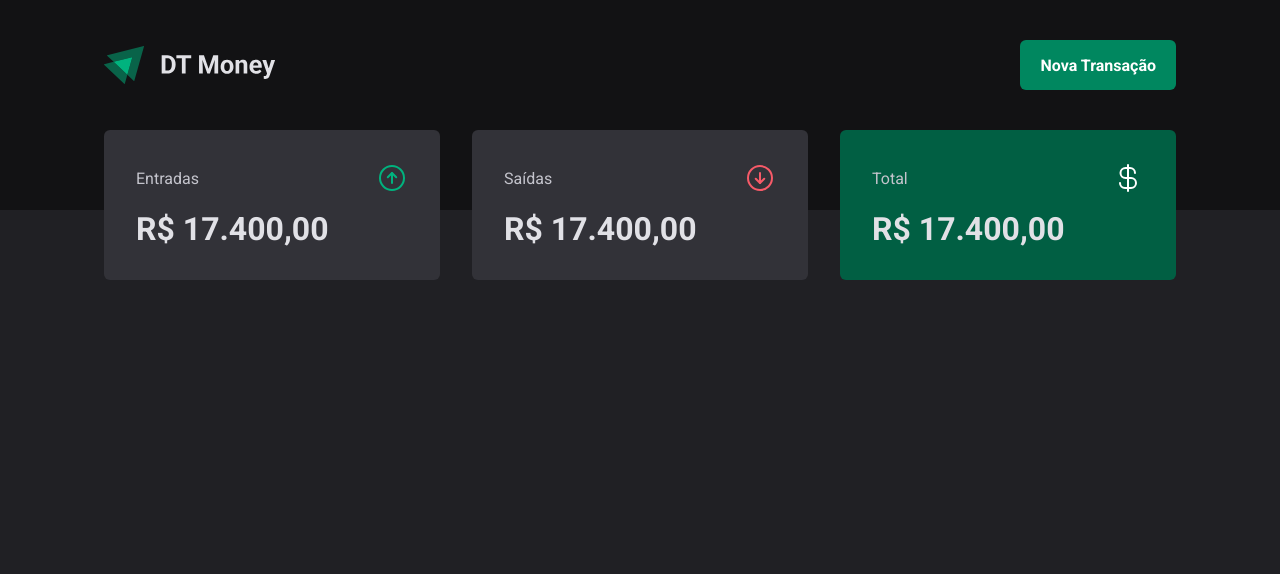
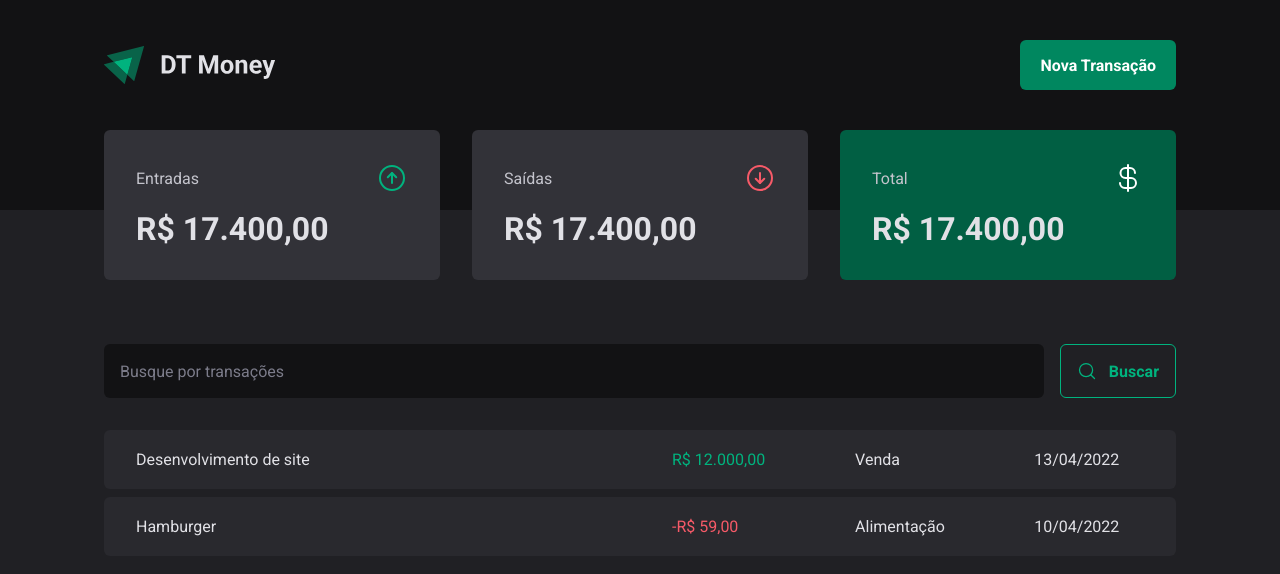
Before and after one commit to Lucas-B-C-Oliveira/DT-Money, a React (Vite) app: page / in a window 1280 px wide. Shown: the top 574 px of the page. Built offline with nearby package versions, Linux system fonts and the light colour scheme.

Commit message:
created Table transaction component, created SearchForm component, create a modal with acessibility using a radix-ui lib

```diff
--- a/package.json
+++ b/package.json
@@ -9,6 +9,7 @@
     "preview": "vite preview"
   },
   "dependencies": {
+    "@radix-ui/react-dialog": "^1.0.0",
     "phosphor-react": "^1.4.1",
     "react": "^18.2.0",
     "react-dom": "^18.2.0",
--- a/src/components/Header/index.tsx
+++ b/src/components/Header/index.tsx
@@ -1,13 +1,30 @@
 import { HeaderContainer, HeaderContent, NewTransactionButton } from "./styles";
 
 import logoImg from '../../assets/logo.svg'
+import * as Dialog from "@radix-ui/react-dialog";
 
 export function Header() {
   return (
     <HeaderContainer>
       <HeaderContent>
         <img src={logoImg} alt='' />
-        <NewTransactionButton>Nova Transação</NewTransactionButton>
+
+        <Dialog.Root>
+
+          <Dialog.Trigger asChild>
+            <NewTransactionButton>Nova Transação</NewTransactionButton>
+          </Dialog.Trigger>
+
+          <Dialog.Portal>
+            <Dialog.Overlay />
+            <Dialog.Content>
+              <Dialog.Title>Nova transação</Dialog.Title>
+              <Dialog.Close />
+            </Dialog.Content>
+          </Dialog.Portal>
+
+        </Dialog.Root>
+
       </HeaderContent>
     </HeaderContainer>
   )
--- /dev/null
+++ b/src/pages/Transactions/components/SearchForm/index.tsx
@@ -0,0 +1,15 @@
+import { MagnifyingGlass } from "phosphor-react";
+import { SearchFormContainer } from "./styled";
+
+export function SearchForm() {
+  return (
+    <SearchFormContainer>
+      <input type="text" placeholder="Busque por transações" />
+
+      <button type="submit">
+        <MagnifyingGlass size={20} />
+        Buscar
+      </button>
+    </SearchFormContainer>
+  )
+}
--- /dev/null
+++ b/src/pages/Transactions/components/SearchForm/styled.ts
@@ -0,0 +1,42 @@
+import styled from "styled-components";
+
+
+export const SearchFormContainer = styled.form`
+  display: flex;
+  gap: 1rem;
+
+  input {
+    flex: 1;
+    border-radius: 6px;
+    border: 0;
+    background: ${props => props.theme["gray-900"]};
+    color: ${props => props.theme["gray-300"]};
+    padding: 1rem;
+
+    &::placeholder {
+      color: ${props => props.theme["gray-500"]};
+    }
+  }
+
+  button {
+    display: flex;
+    align-items: center;
+    gap: 0.75rem;
+
+    border: 0;
+    padding: 1rem;
+    background: transparent;
+    border: 1px solid ${props => props.theme["green-300"]};
+    color: ${props => props.theme["green-300"]};
+    font-weight: bold;
+    border-radius: 6px;
+
+    &:hover {
+      background: ${props => props.theme["green-500"]};
+      border-color: ${props => props.theme["green-500"]};
+      color: ${props => props.theme.white};
+      transition: background-color 0.2s, color 0.2s, border-color 0.2s;
+    }
+  }
+
+`
--- a/src/pages/Transactions/index.tsx
+++ b/src/pages/Transactions/index.tsx
@@ -1,11 +1,40 @@
 import { Header } from "../../components/Header";
 import { Summary } from './../../components/Summary/index';
+import { SearchForm } from "./components/SearchForm";
+import { PriceHighLight, TransactionsContainer, TransactionTable } from "./styles";
 
 export function Transactions() {
   return (
     <div>
       <Header />
       <Summary />
+      <TransactionsContainer>
+        <SearchForm />
+        <TransactionTable>
+          <tbody>
+
+            <tr>
+              <td width="50%">Desenvolvimento de site</td>
+              <td >
+                <PriceHighLight variant="income"> R$ 12.000,00</PriceHighLight>
+              </td>
+              <td >Venda</td>
+              <td >13/04/2022</td>
+            </tr>
+
+            <tr>
+              <td width="50%">Hamburger</td>
+              <td >
+                <PriceHighLight variant="outcome">-R$ 59,00</PriceHighLight>
+              </td>
+              <td >Alimentação</td>
+              <td >10/04/2022</td>
+            </tr>
+
+          </tbody>
+        </TransactionTable>
+      </TransactionsContainer>
+
     </div>
   )
 }
--- a/src/pages/Transactions/styles.ts
+++ b/src/pages/Transactions/styles.ts
@@ -0,0 +1,38 @@
+import styled from "styled-components";
+
+export const TransactionsContainer = styled.main`
+  width: 100%;
+  max-width: 1120px;
+  margin: 4rem auto 0;
+  padding: 0 1.5rem;
+`
+
+export const TransactionTable = styled.table`
+  width: 100%;
+  border-collapse: separate;
+  border-spacing: 0 0.5rem;
+  margin-top: 1.5rem;
+
+  td {
+    padding: 1.25rem 2rem;
+    background: ${props => props.theme["gray-700"]};
+
+    &:first-child {
+      border-top-left-radius: 6px;
+      border-bottom-left-radius: 6px;
+    }
+
+    &:last-child {
+      border-top-right-radius: 6px;
+      border-bottom-right-radius: 6px;
+    }
+  }
+`
+
+interface PriceHighLightProps {
+  variant: 'income' | 'outcome';
+}
+
+export const PriceHighLight = styled.span<PriceHighLightProps>`
+  color: ${props => props.variant === 'income' ? props.theme["green-300"] : props.theme["red-300"]};
+`
```
Also changed, not shown: 1 other file (tests, documents, lock files or other folders).
